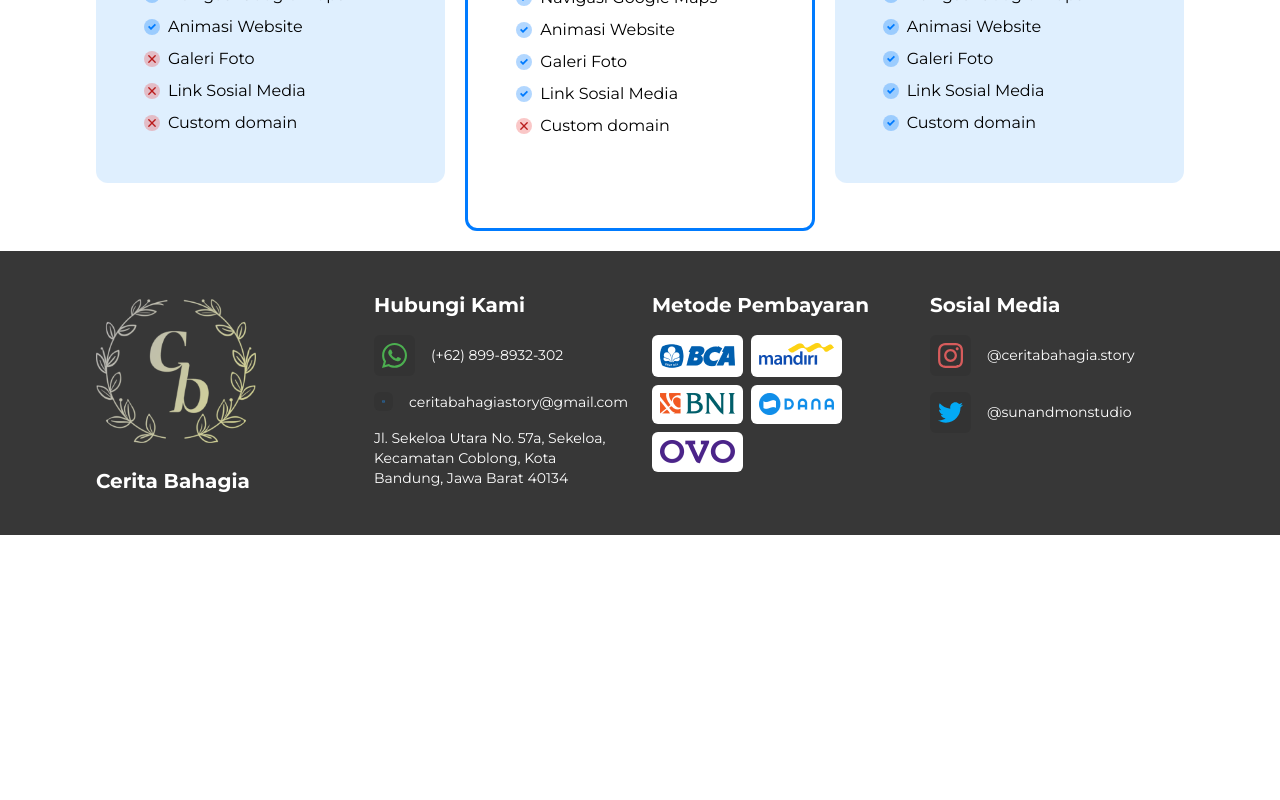
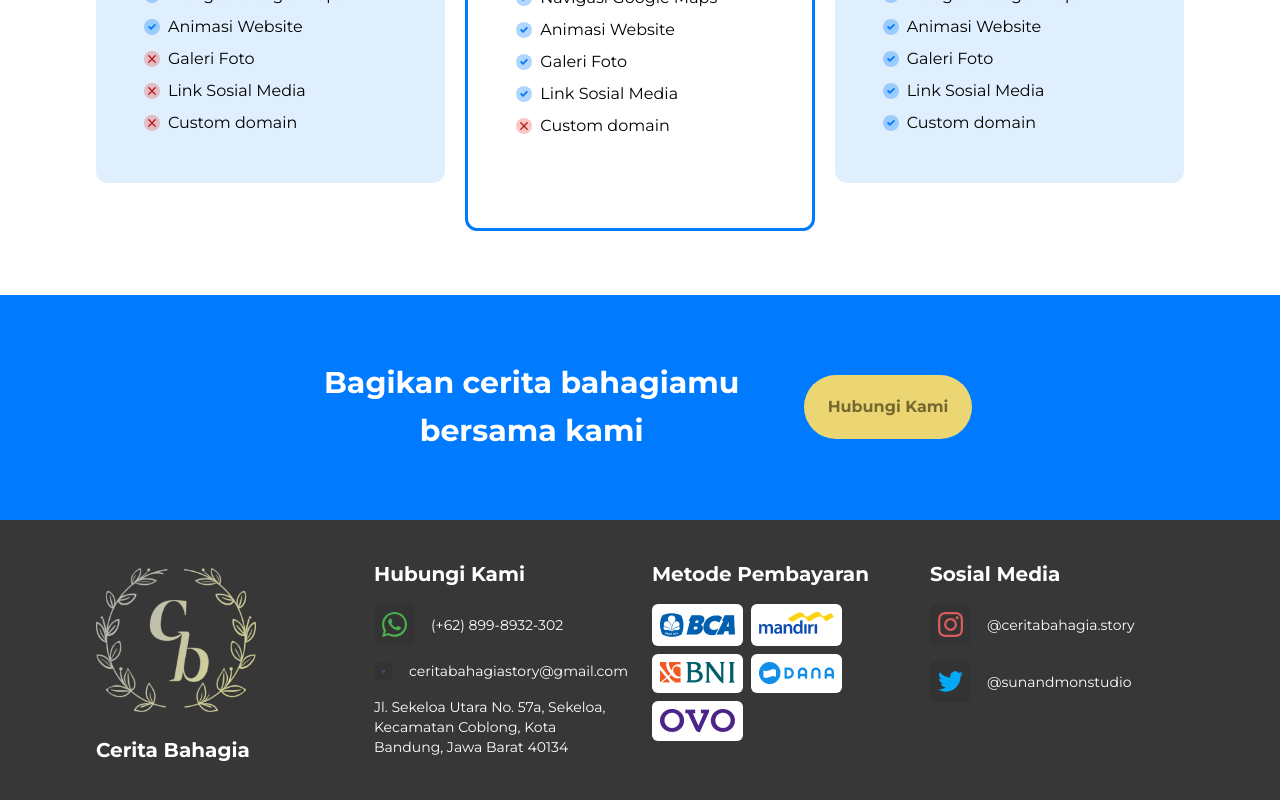
Before and after one commit to juliansyahrifqi/ceritabahagia, a React (Vite) app: page / in a window 1280 px wide. Shown: the part 3012-3812 px from the top of the page. Before the commit the page ends 3547 px from the top, so only its background shows below. Built offline with nearby package versions, Linux system fonts and the light colour scheme.

Commit message:
add offering components

```diff
--- /dev/null
+++ b/src/components/Offering.tsx
@@ -0,0 +1,13 @@
+import Button from "./Button";
+
+export default function Offering() {
+  return (
+    <section className="offering bg-blue-primary p-16 mt-16">
+      <div className="flex flex-wrap items-center justify-center gap-12">
+        <h3 className="text-3xl text-white font-bold leading-relaxed max-w-md text-center">Bagikan cerita bahagiamu bersama kami</h3>
+
+        <Button size="large" title="Hubungi Kami" isPrimary linkType="external" link="https://wa.me/628998932302?text=Halo%20admin,%20saya%20ingin%20memesan%20digital%20wedding%20invitation%20paket%20Basic" />
+      </div>
+    </section>
+  )
+}
--- a/src/pages/Home.tsx
+++ b/src/pages/Home.tsx
@@ -1,6 +1,7 @@
 import Fitur from '../components/Fitur'
 import Harga from '../components/Harga'
 import Hero from '../components/Hero'
+import Offering from '../components/Offering'
 import Portofolio from '../components/Portofolio'
 
 export default function Home() {
@@ -13,6 +14,8 @@ export default function Home() {
       <Portofolio />
 
       <Harga />
+
+      <Offering />
     </main>
   )
 }
```
